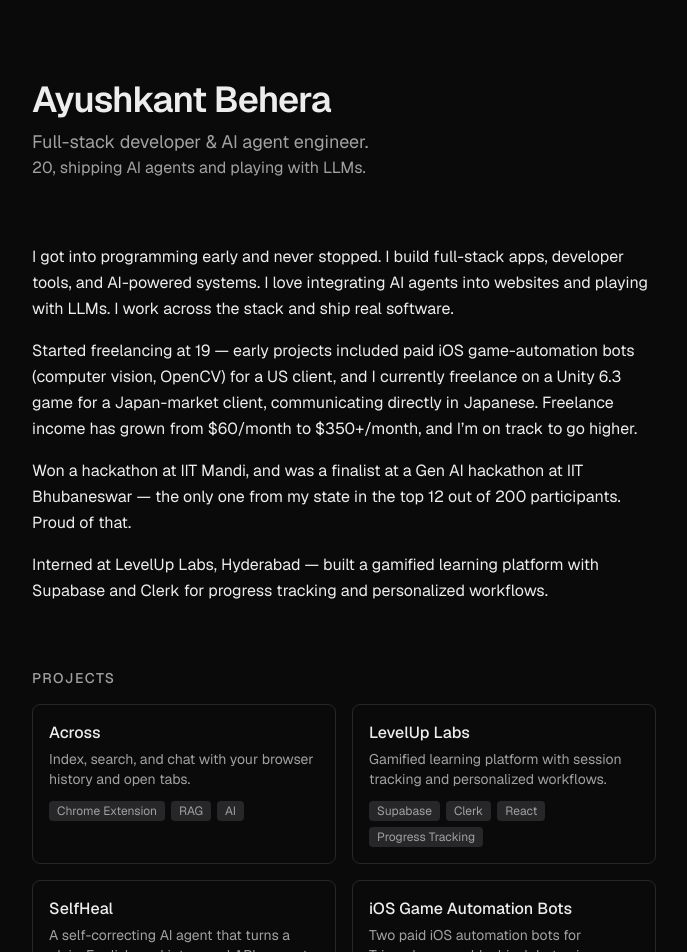
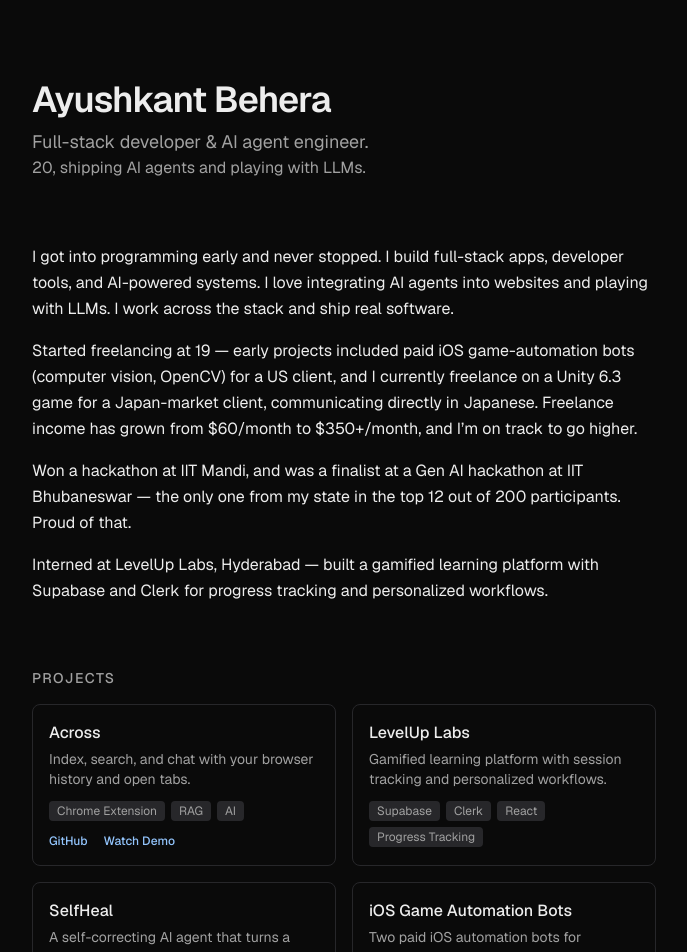
Before and after one commit to Graffian/ayush_portfolio, a Next.js app: page / in a window 1280 px wide. Shown: the top 952 px of the page, without its empty margins (296-983 px from the left). Built offline with nearby package versions, Linux system fonts and the light colour scheme.

Commit message:
add watch demo link to Across project

```diff
--- a/app/page.tsx
+++ b/app/page.tsx
@@ -13,7 +13,10 @@ const projects: Project[] = [
     title: "Across",
     desc: "Index, search, and chat with your browser history and open tabs.",
     tags: ["Chrome Extension", "RAG", "AI"],
-    href: "https://github.com/Graffian/Across",
+    links: [
+      { label: "GitHub", href: "https://github.com/Graffian/Across" },
+      { label: "Watch Demo", href: "https://www.youtube.com/watch?v=JgB8mYWmsAU" },
+    ],
   },
   {
     title: "LevelUp Labs",
```
